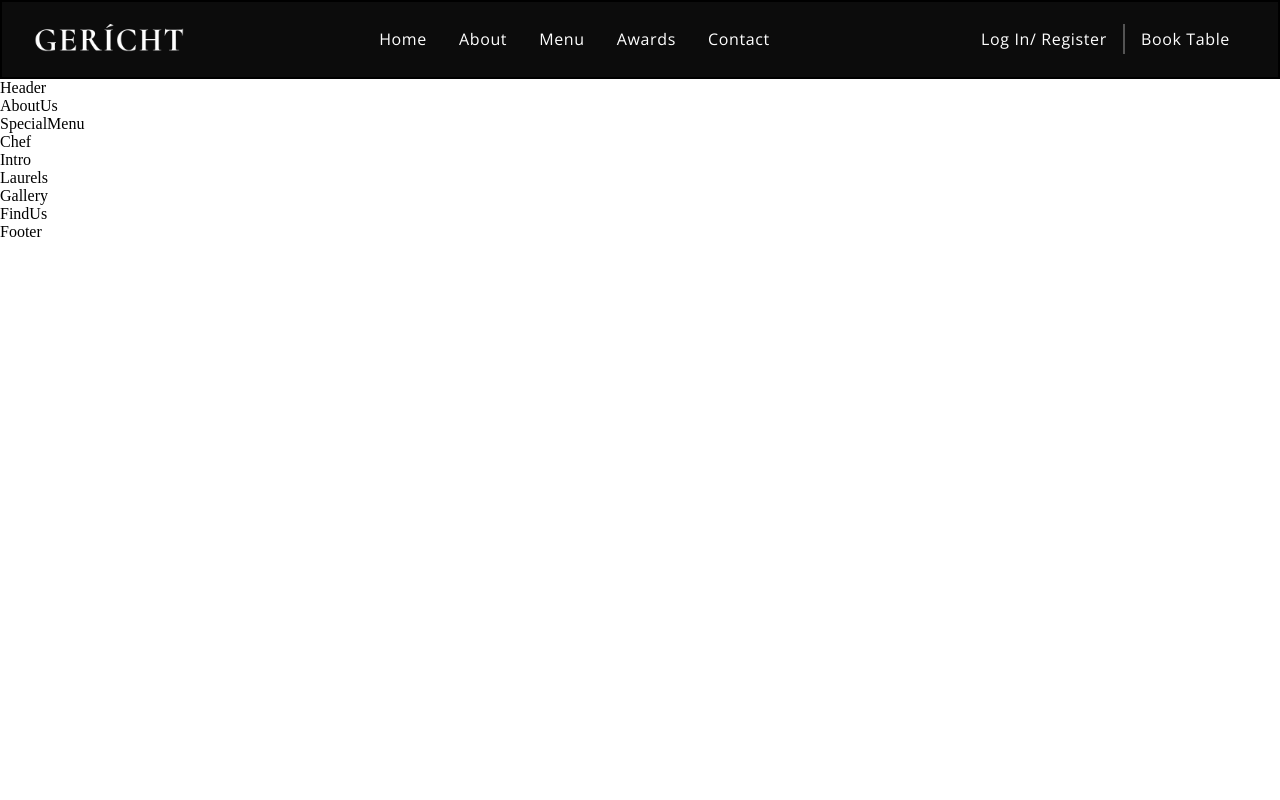
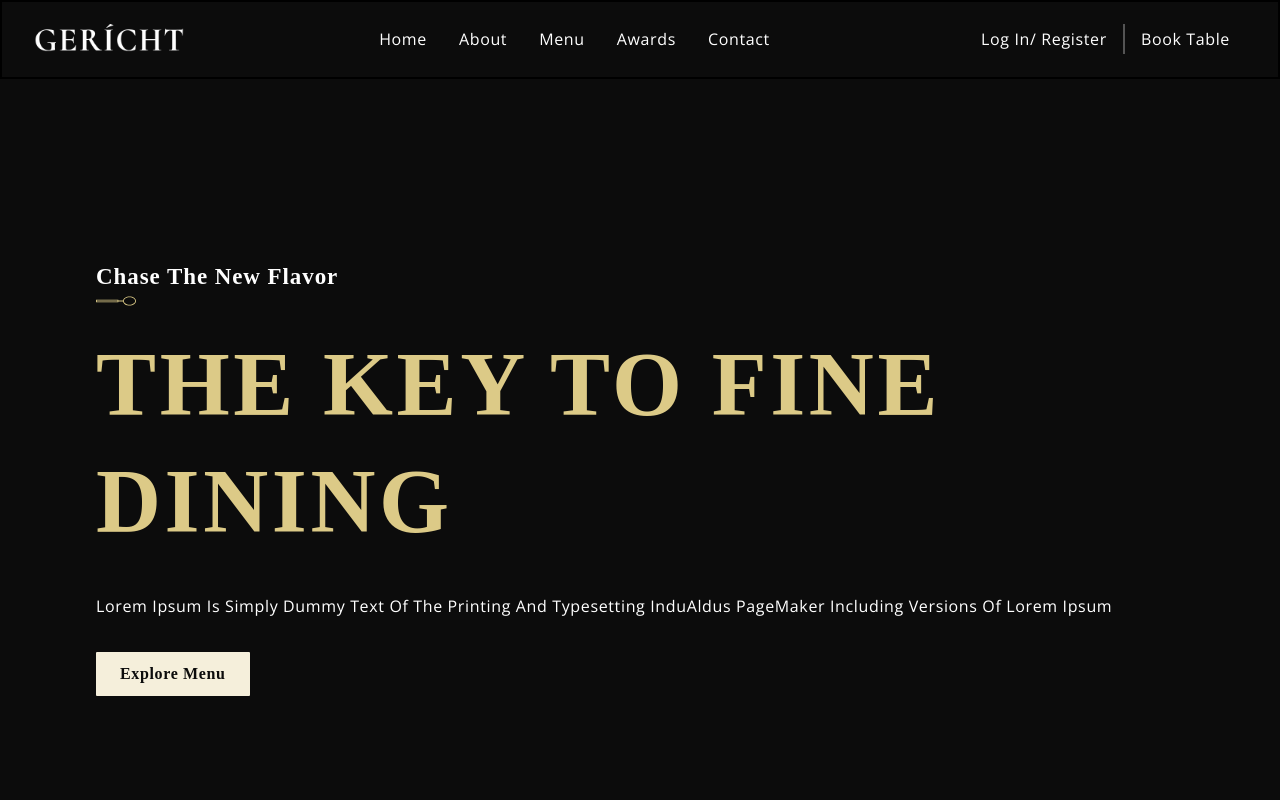
Before and after one commit to pdeep1506/restaurant, a React (Create React App) app: page / in a window 1280 px wide. Shown: the top 800 px of the page. Built offline with nearby package versions, Linux system fonts and the light colour scheme; a web font is replaced by a local one.

Commit message:
header page

```diff
--- a/src/components/SubHeading/SubHeading.jsx
+++ b/src/components/SubHeading/SubHeading.jsx
@@ -1,8 +1,13 @@
 import React from 'react';
 
-const SubHeading = () => (
-  <div>
-    SubHeading
+import images from '../../constants/images';
+
+const  SubHeading = ({title}) => (
+  <div style={{ marginBottom:'1rem'}}>
+      <p className='p__cormorant'>
+        {title}
+      </p>
+      <img src={images.spoon} alt='spoon' className='spoon_img'></img>
   </div>
 );
 
--- a/src/container/Header/Header.css
+++ b/src/container/Header/Header.css
@@ -0,0 +1,17 @@
+.app__header{
+    background-color: var(--color-black);
+}
+
+.app__header-h1{
+    font-family: var(--font-base);
+    color: var(--color-golden);
+    letter-spacing: 0.04em;
+    text-transform: uppercase;
+    line-height: 117px;
+    font-size: 90px;
+
+}
+
+.welcomeImg{
+    width: 80%;
+}
--- a/src/container/Header/Header.jsx
+++ b/src/container/Header/Header.jsx
@@ -1,10 +1,20 @@
 import React from 'react';
-
+import images from '../../constants/images';
+import  SubHeading from '../../components/SubHeading/SubHeading.jsx'
 import './Header.css';
 
 const Header = () => (
-  <div>
-    Header
+  <div className='app__header app__wrapper section__padding' id='home'>
+        <div className='app_wrapper_info'>
+                <SubHeading title="Chase the new flavor"></SubHeading>
+                <h1 className='app__header-h1'>The Key to fine Dining</h1>
+                <p className='p__opensans' style={{margin:"2rem 0"}}>Lorem Ipsum is simply dummy text of the printing and typesetting induAldus PageMaker including versions of Lorem Ipsum</p>
+                <button type='button' className='custom__button'>Explore Menu</button>
+        </div>
+              <div className='app__wrapper_img'>
+                <img src={images.welcome} className='welcomeImg' alt='Welcome'></img>
+
+              </div>
   </div>
 );
 
```
